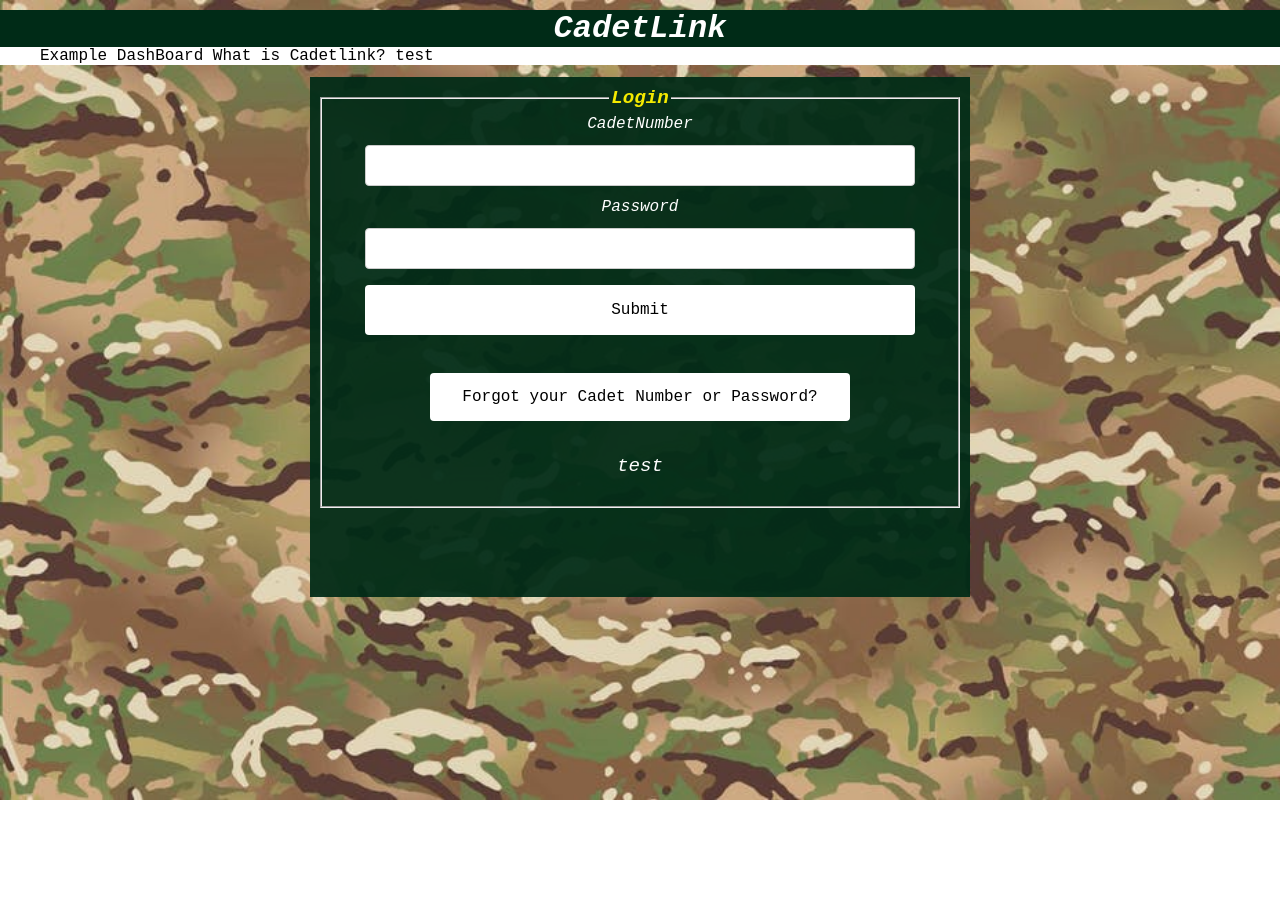
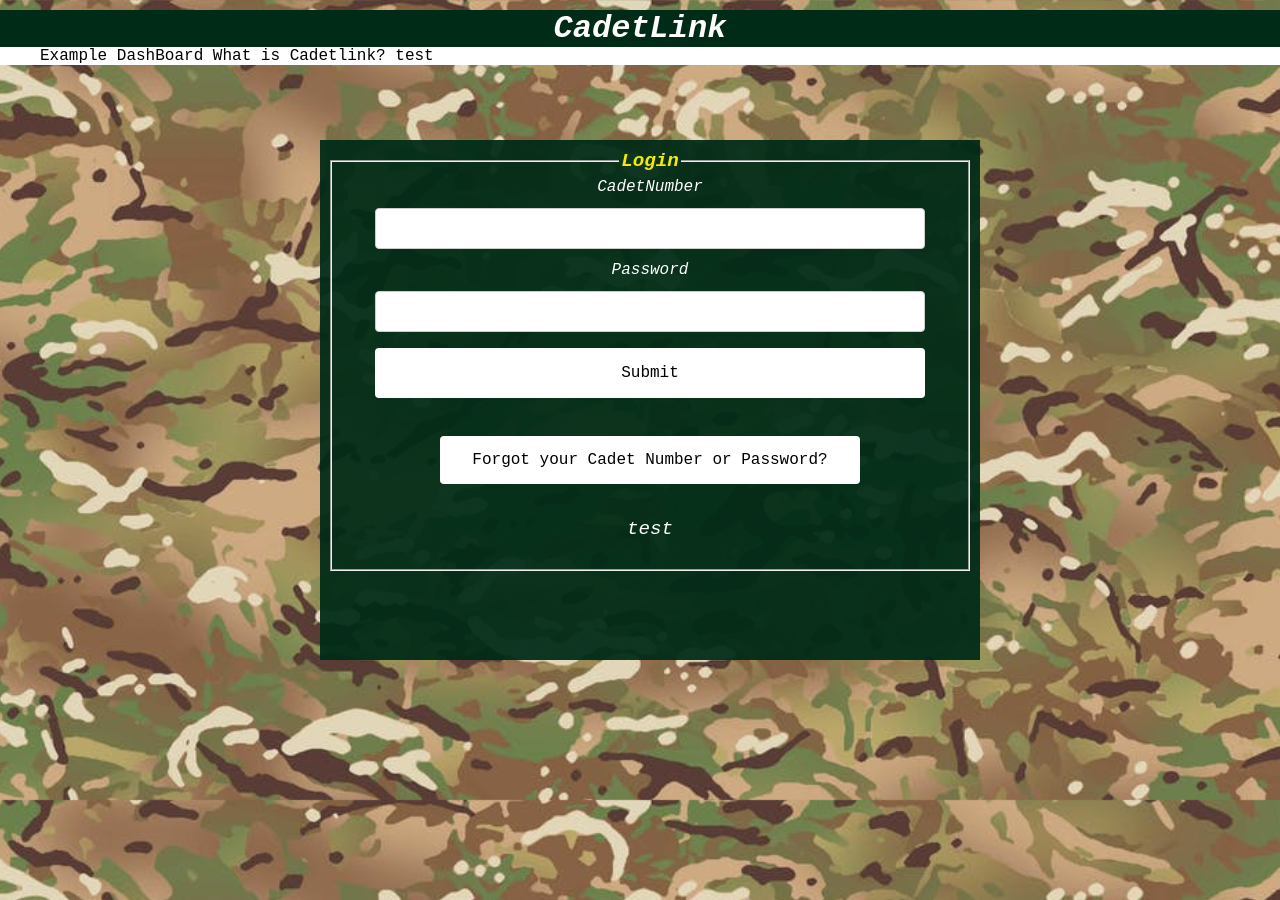
Before and after one commit to Omagar1/CadetLink, a PHP site: page / in a window 1280 px wide. Shown: the top 900 px of the page. Before the commit the page ends 800 px from the top, so only its background shows below. Run offline with PHP 8.4, Linux system fonts and the light colour scheme.

Commit message:
making responsive log in page

```diff
--- a/index.php
+++ b/index.php
@@ -61,8 +61,6 @@
           <li class = "inline"><a href="test.php" class ="navBarTxt" >test</a></li>
         </ul>
       </div>
-      <div id="container">
-
         <div id="mainSignUp">
           <fieldset>
             <Legend><b>Login</b></Legend>
@@ -87,7 +85,7 @@
             <p id="reveil">test</p>
           </fieldset>
         </div>
-      </div>
+
       <div id="footer">
 
       </div>
--- a/loginSignup.css
+++ b/loginSignup.css
@@ -75,3 +75,89 @@ fieldset{
     .CFAV{
       color: rgb(245, 234, 0)
     }
+
+/* ----------------------------- Responsive  stuff  -----------------------------  */
+
+/* Extra small devices (phones, 600px and down) */
+@media only screen and (max-width: 600px) {
+  p, b, h1, h2, h3{
+    font-size: smaller;
+  }
+  h1{
+    font-size: xx-large;
+  }
+  h2,h3{
+    font-size: x-large;
+  }
+  #mainSignUp {
+    margin: 0;
+    margin-top: 5%;
+    height: 100%;
+    width: 100%;
+  }
+}
+
+/* Small devices (portrait tablets and large phones, 600px and up) */
+@media only screen and (min-width: 600px) {
+  p, b, h1, h2, h3{
+    font-size: initial;
+  }
+  h1{
+    font-size: xx-large;
+  }
+  h2,h3{
+    font-size: x-large;
+  }
+
+  #mainSignUp {
+    margin-top: 5%;
+    height: 100%;
+    width: 75%;
+  }
+}
+
+/* Medium devices (landscape tablets, 768px and up) */
+@media only screen and (min-width: 768px) {
+  p, b, h1, h2, h3 {
+    font-size: initial;
+  }
+  h1,h2{
+    font-size: xx-large;
+  }
+  #mainSignUp {
+  margin: 25%;
+  margin-top: 50px;
+  width: 50%;
+  }
+}
+
+/* Large devices (laptops/desktops, 992px and up) */
+@media only screen and (min-width: 992px) {
+  p, b, h1, h2, h3{
+    font-size: initial;
+  }
+  h1,h2{
+    font-size: xx-large;
+  }
+
+  #mainSignUp {
+      margin: 25%;
+      margin-top: 50px;
+      width: 50%;
+    }
+}
+
+/* Extra large devices (large laptops and desktops, 1200px and up) */
+@media only screen and (min-width: 1200px) {
+  p, b{
+    font-size: larger;
+  }
+  h1,h2{
+    font-size: xx-large;
+  }
+
+  #mainSignUp {
+    margin: 25%;
+    margin-top: 75px;
+    }
+}
--- a/main.css
+++ b/main.css
@@ -1,6 +1,7 @@
 * {
   color: white;
   font-family: 'Courier New', monospace;
+
 
 }
 /* ----------------------------- table stuff  -----------------------------  */
@@ -34,9 +35,11 @@ background-color: #f2f2f2;
   background-color: rgb(0, 43, 23);
   padding: 0%;
   margin: 0;
+  width: 100%;
   font-family: 'Bebas Neue', cursive;
   font-style: oblique;
   text-align: center;
+  box-sizing: border-box;
 }
 h1{
   margin: 0px;
```
